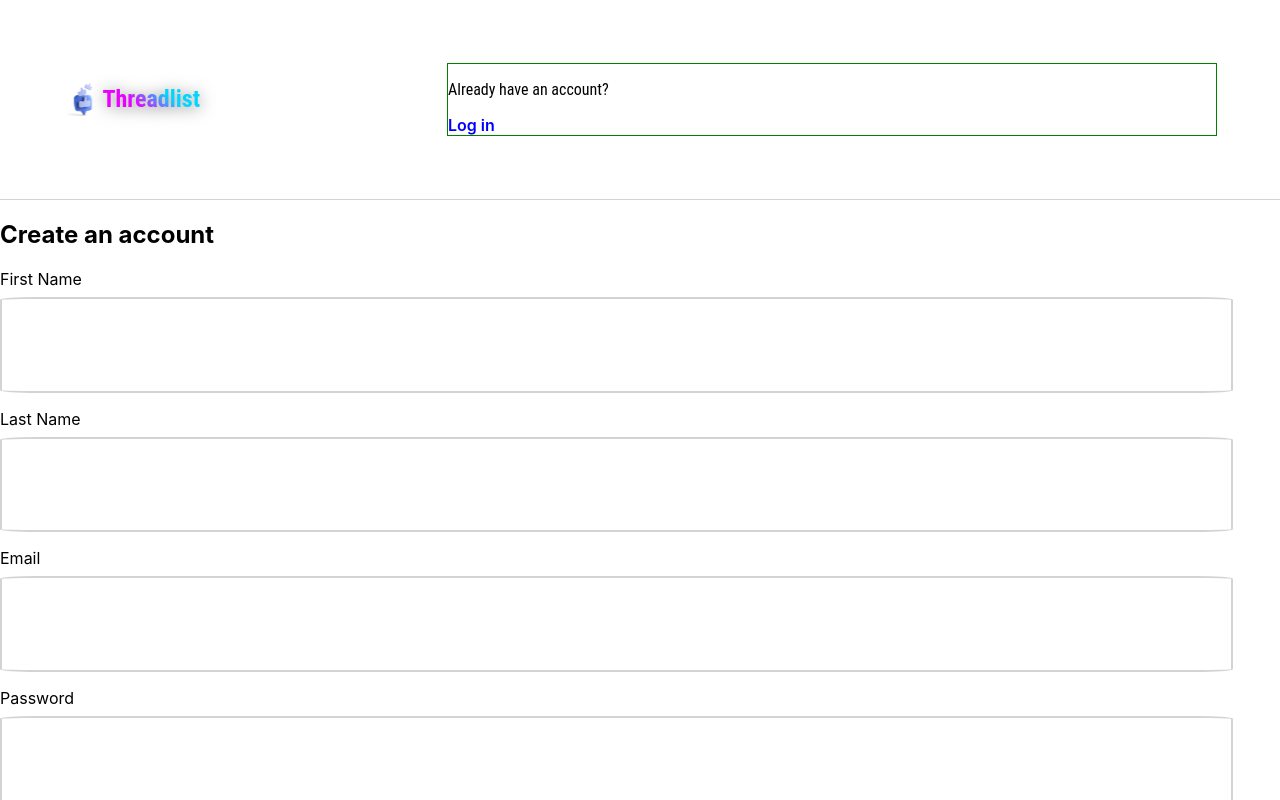
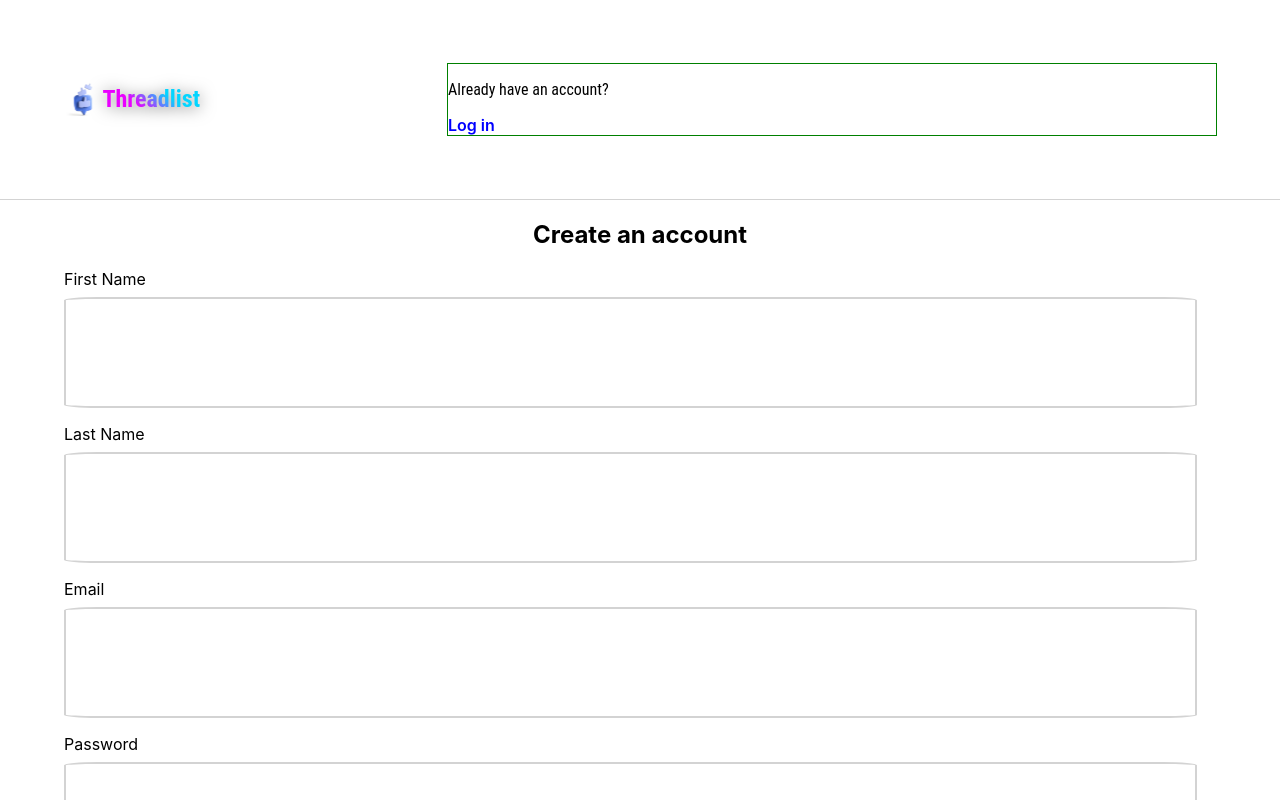
Before and after one commit to jonahunuafe/user-authentication, a React (Create React App) app: page / in a window 1280 px wide. Shown: the top 800 px of the page. Built offline with nearby package versions, Linux system fonts and the light colour scheme.

Commit message:
styled pages

```diff
--- a/src/components/Input.module.css
+++ b/src/components/Input.module.css
@@ -1,6 +1,6 @@
 input {
     display: block;
-    padding: 3%;
+    padding: 4%;
     border: 2px solid lightgray;
     outline: none;
     border-radius: 3%;
@@ -9,7 +9,7 @@ input {
     margin-bottom: 1rem;
 }
 
-/* .inputContainer {
+.inputContainer {
     margin: auto;
     width: 90%;
-} */
+}
--- a/src/index.css
+++ b/src/index.css
@@ -6,3 +6,9 @@ body {
   -webkit-font-smoothing: antialiased;
   -moz-osx-font-smoothing: grayscale;
 }
+
+form {
+  display: flex;
+  flex-direction: column;
+  align-items: center;
+}
--- a/src/pages/Signup.js
+++ b/src/pages/Signup.js
@@ -4,9 +4,7 @@ import Button from "../components/Button";
 import Input from "../components/Input";
 
 
-
 function Signup() {
-
 
     function handleSubmit(event) {
         event.preventDefault();
@@ -15,22 +13,15 @@ function Signup() {
 
     return (
         <form onSubmit={handleSubmit}>
-            <div>
             <h2>Create an account</h2>
-                <Input
-                    label="First Name"
-                    id="first-name"
-                    type="text"
-                />
+            <Input label="First Name" id="first-name" type="text" />
             <Input label="Last Name" id="last-name" type="text" />
             <Input label="Email" id="email" type="email" />
             <Input label="Password" id="password" type="password" />
-            </div>
-            <div>
+
             <Button>Sign Up</Button>
             <p>By clicking "Sign up" you agree to our <a href="http://">Terms & Privacy Policy</a></p>
             <Button>Already have an account? <Link to="/login">Log in</Link></Button>
-            </div>
         </form>
     );
 }
```
Lines whose indentation alone changed are shown as unchanged.
